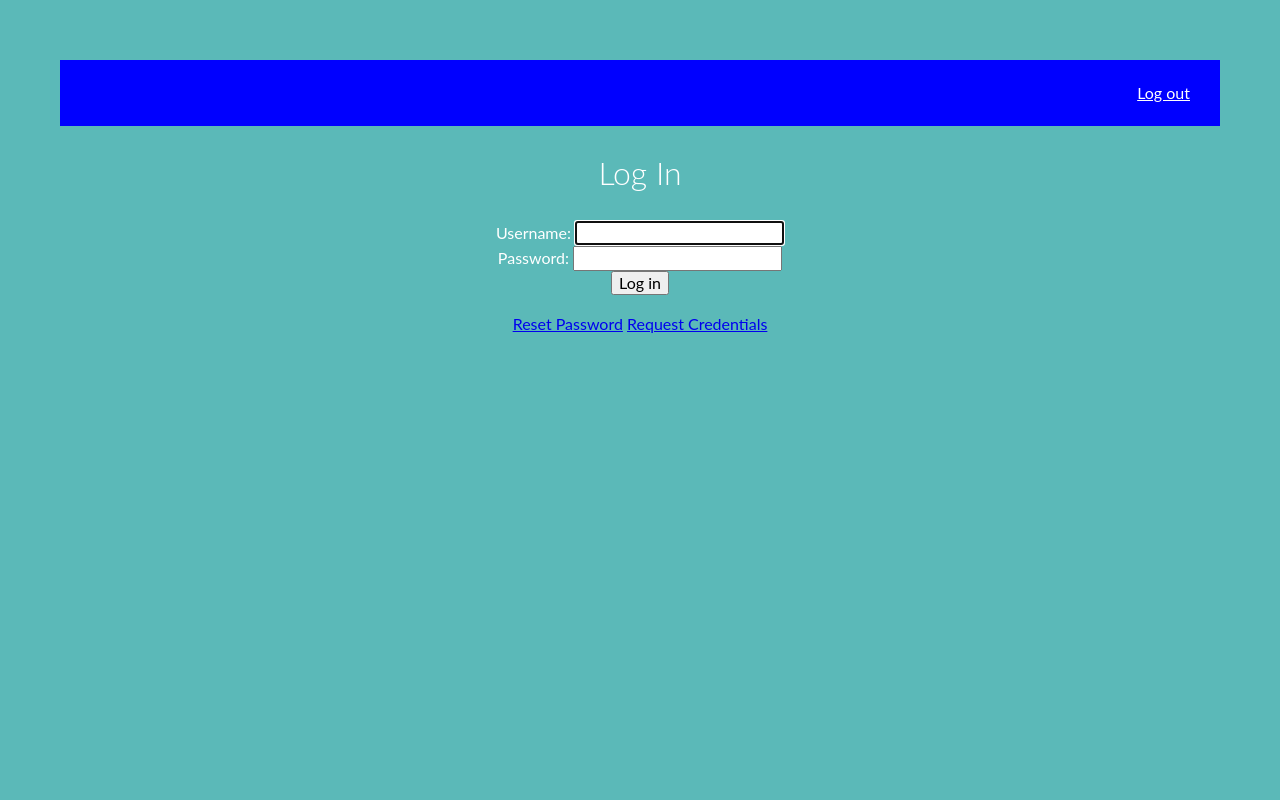
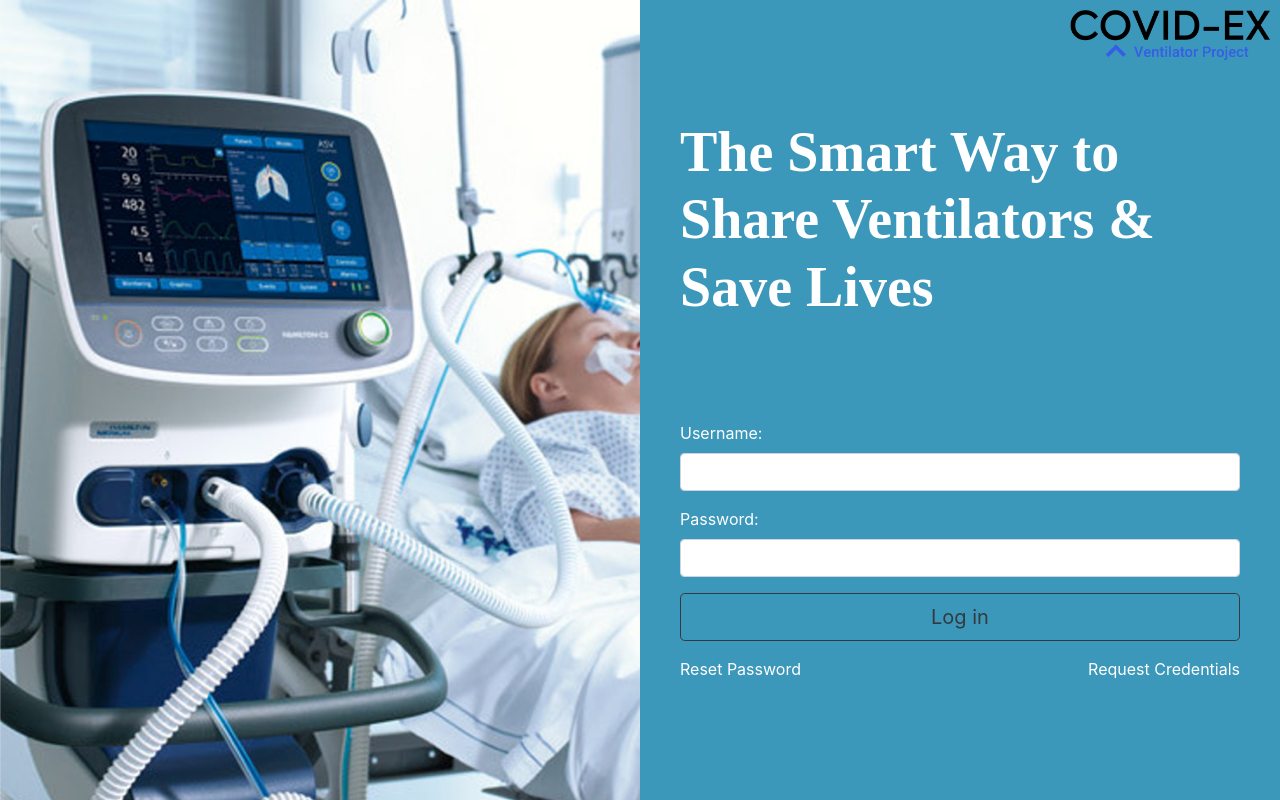
Before and after one commit to Jarred28/covid-ventilator, a Django app: page / in a window 1280 px wide. Run offline with Django 3.2, Linux system fonts and the light colour scheme; the visitor is signed in with stand-in values (Sample User, id 1); some libraries are stand-ins or nearby versions.

Commit message:
update login screen styling

```diff
--- /dev/null
+++ b/static/css/login.css
@@ -0,0 +1,59 @@
+.login-container {
+}
+
+.login-container .left-panel {
+  width: 50%;
+  height: 100%;
+  float: left;
+  background-image: url(/static/imgs/cover.png);
+  background-position: 0 0;
+  background-size: cover;
+  background-repeat: no-repeat;
+}
+
+.login-container .right-panel {
+  width: 50%;
+  height: 100%;
+  float: left;
+  padding: 20px;
+  background-color: #3b98ba;
+  position: relative;
+  display: flex;
+  flex-direction: column;
+  justify-content: center;
+  color: white;
+}
+
+.login-container .right-panel .img-logo {
+  position: absolute;
+  top: 10px;
+  right: 10px;
+}
+
+.login-container .right-panel .title {
+  font-size: 56px;
+  font-family: "Times New Roman", Times, serif;
+  font-weight: 800;
+  margin-bottom: 100px;
+}
+
+.login-container .right-panel .login-view {
+  padding: 0 20px;
+}
+
+.login-container .right-panel .login-view input {
+  display: block;
+  width: 100%;
+  padding: .375rem .75rem;
+  font-size: 1rem;
+  line-height: 1.5;
+  color: #495057;
+  background-color: #fff;
+  background-clip: padding-box;
+  border: 1px solid #ced4da;
+  border-radius: .25rem;
+}
+
+.login-container .right-panel .login-view a {
+  color: inherit;
+}
--- a/static/hospital/css/new.css
+++ b/static/hospital/css/new.css
@@ -1,5 +1,6 @@
 body {
   color: #172B4D;
+  background-color: #FAFBFC;
 }
 
 * {
--- a/templates/new_base.html
+++ b/templates/new_base.html
@@ -13,7 +13,7 @@
 <body>
   {% include 'shared/navbar.html' %}
   {% include 'shared/sidebar.html' %}
-  <main {% if user.is_authenticated %} class="main-content" {% endif %}>
+  <main {% if user.is_authenticated and request.get_full_path != '/' and request.get_full_path != '/accounts/login/' %} class="main-content" {% endif %}>
     {% block content %}{% endblock %}
   </main>
 
--- a/templates/registration/login.html
+++ b/templates/registration/login.html
@@ -1,23 +1,49 @@
-{% extends 'base.html' %}
+{% extends 'new_base.html' %}
+
+{% block head %}
+<title>Log In</title>
+<link rel="stylesheet" href="/static/css/login.css">
+{% endblock %}
+
 {% block content %}
-  {% if form.errors %}
-    <p>Your username and password didn't match. Please try again.</p>
-  {% endif %}
-
-  <h1>Log In</h1>
-    <div>
+<div class="login-container">
+  <div class="left-panel"></div>
+  <div class="right-panel">
+    <img class="img-logo" width="200" src="/static/imgs/logo.png" alt="logo">
+    <div class="login-view">
+      <h1 class="title">
+        The Smart Way to Share Ventilators & Save Lives
+      </h1>
+      {% if form.errors %}
+        <div class="alert alert-danger">
+          Your username and password didn't match. Please try again.
+        </div>
+      {% endif %}
       <form method="post" action="{% url 'login' %}">
         {% csrf_token %}
         {% for field in form.visible_fields %}
-        <div>
+        <div class="form-group">
           {{field.label_tag}}
           {{field}}
-          </div>
+        </div>
         {% endfor %}
-        <button type="submit">Log in</button>
+        <button class="btn btn-lg btn-outline-dark btn-block" type="submit">Log in</button>
       </form>
+      <div class="d-flex justify-content-between">
+        <a href="{% url 'password_reset' %}">Reset Password</a>
+        <a href="{% url 'request-credentials' %}">Request Credentials</a>
+      </div>
     </div>
-  <a href="{% url 'password_reset' %}">Reset Password</a>
-  <a href="{% url 'request-credentials' %}">Request Credentials</a>
-</body>
+  </div>
+</div>
 {% endblock %}
+
+{% block script %}
+<!-- <script>
+  Array.from(document.querySelectorAll('input')).forEach(function(el) {
+    el.className += ' form-control';
+  });
+
+  document.querySelector('.login-container').removeAttribute('hidden');
+</script> -->
+{% endblock %}
--- a/templates/shared/navbar.html
+++ b/templates/shared/navbar.html
@@ -1,4 +1,4 @@
-{% if user.is_authenticated %}
+{% if user.is_authenticated and request.get_full_path != '/' and request.get_full_path != '/accounts/login/' %}
 <nav class="navbar navbar-expand-lg navbar-light bg-white fixed-top covid-navbar">
   <a class="navbar-brand" href="/">
     <img src="/static/imgs/logo.png" height="40" alt="logo">
--- a/templates/shared/sidebar.html
+++ b/templates/shared/sidebar.html
@@ -1,4 +1,4 @@
-{% if user.is_authenticated %}
+{% if user.is_authenticated and request.get_full_path != '/' and request.get_full_path != '/accounts/login/' %}
 <nav class="nav bg-white flex-column covid-sidebar">
   {% if user.user_type == 'Hospital' %}
 
--- a/templates/sysoperator/dashboard.html
+++ b/templates/sysoperator/dashboard.html
@@ -3,13 +3,13 @@
 {% load rest_framework %}
 
 {% block head %}
-<title>National Dashboard - Demand, Supply and In-Transit</title>
+<title>Dashboard - Demand, Supply and In-Transit</title>
 <link rel="stylesheet" href="/static/hospital/css/operator-dashboard.css">
 {% endblock %}
 
 {% block content %}
 <div class="card fill">
-  <h1 class="card-header bg-white">National Dashboard: Demand, Supply and In-Transit</h1>
+  <h1 class="card-header bg-white">Dashboard: Demand, Supply and In-Transit</h1>
   <div class="card-body">
     <div id="map"></div>
   </div>
```
Also changed, not shown: static/imgs/cover.png (added).
